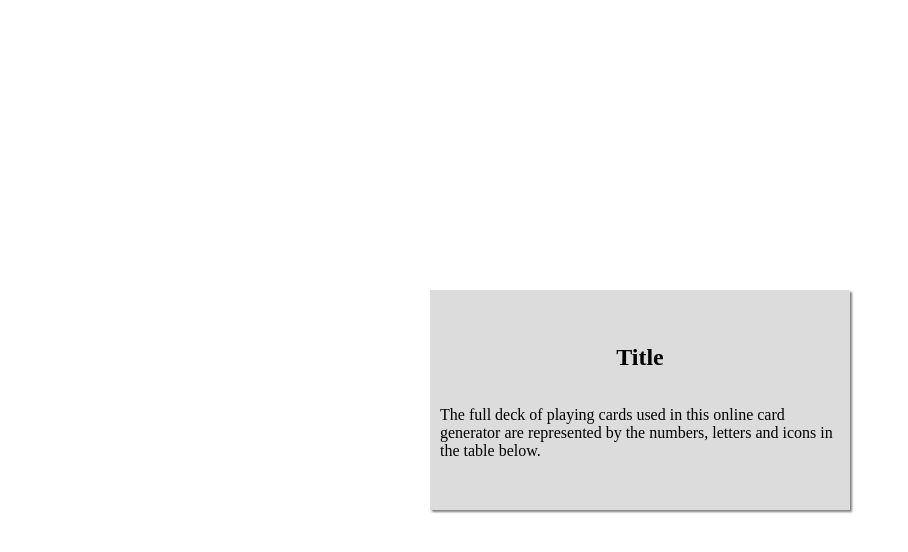
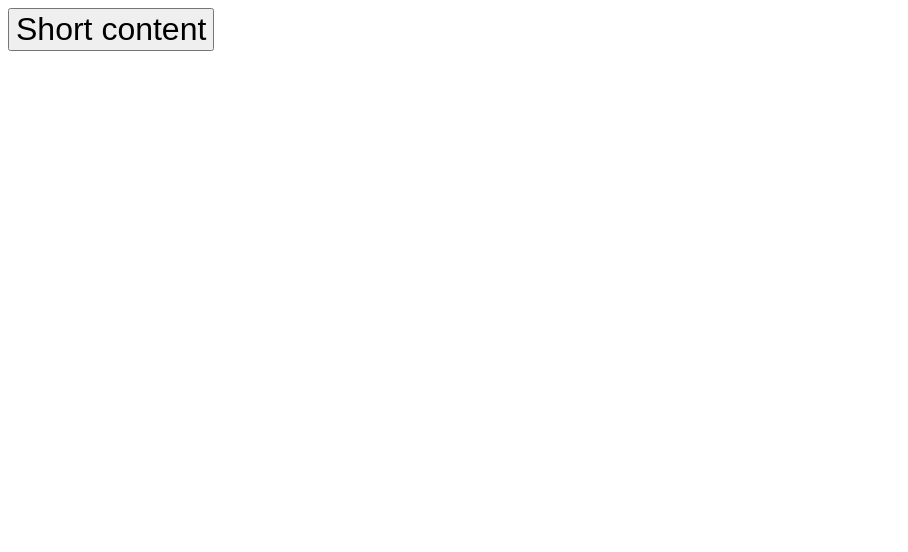
Before and after one commit to ManikMistry/learn_git, a plain HTML site: page index.html in a window 1280 px wide. Shown: the whole page, without its empty margins (0-908 px from the left). Drawn offline with Linux system fonts and the light colour scheme.

Commit message:
03/08/2024

```diff
--- a/index.html
+++ b/index.html
@@ -7,14 +7,13 @@
     <link rel="stylesheet" href="style.css" />
   </head>
   <body>
-    <div class="container">
-    <div class="card">
-      <h2 class="title">Title</h2>
-      <p class="content">
-        The full deck of playing cards used in this online card generator are
-        represented by the numbers, letters and icons in the table below.
-      </p>
+    <button class="title">Short content</button>
+    <div class="body">
+      Lorem ipsum dolor sit amet consectetur adipisicing elit. Error quos iure
+      facilis veniam suscipit modi dolores delectus temporibus itaque
+      recusandae.  facilis veniam suscipit modi dolores delectus temporibus itaque
+      recusandae.aSZDvfsgbf
     </div>
-    </div>
+    <script src="script.js"></script>
   </body>
 </html>
--- /dev/null
+++ b/script.js
@@ -0,0 +1,6 @@
+const title=document.querySelector("title")
+const body=document.querySelector(".body")
+
+title.addEventListener("click",()=>{
+    body.classList.toggle("show")
+})
--- a/style.css
+++ b/style.css
@@ -1,23 +1,11 @@
-body {
-  margin: 0;
-  padding: 0;
-  box-sizing: border-box;
+.title{
+  font-size: 2em;
 }
-.container {
-  height: 100vh;
-  width: 100vw;
-  display: flex;
-  justify-content: center;
-  align-items: center;
+.body{
+  height: 0;
+  transition: height 0.5s;
+  overflow: hidden;
 }
-.card {
-  display: flex;
-  justify-content: center;
-  align-items: center;
-  flex-direction: column;
-  background-color: gainsboro;
-  box-shadow: 2px 2px 2px gray;
-  width: 400px;
-  height: 200px;
-  padding: 10px;
+.body.show{
+  height: auto;
 }
```
